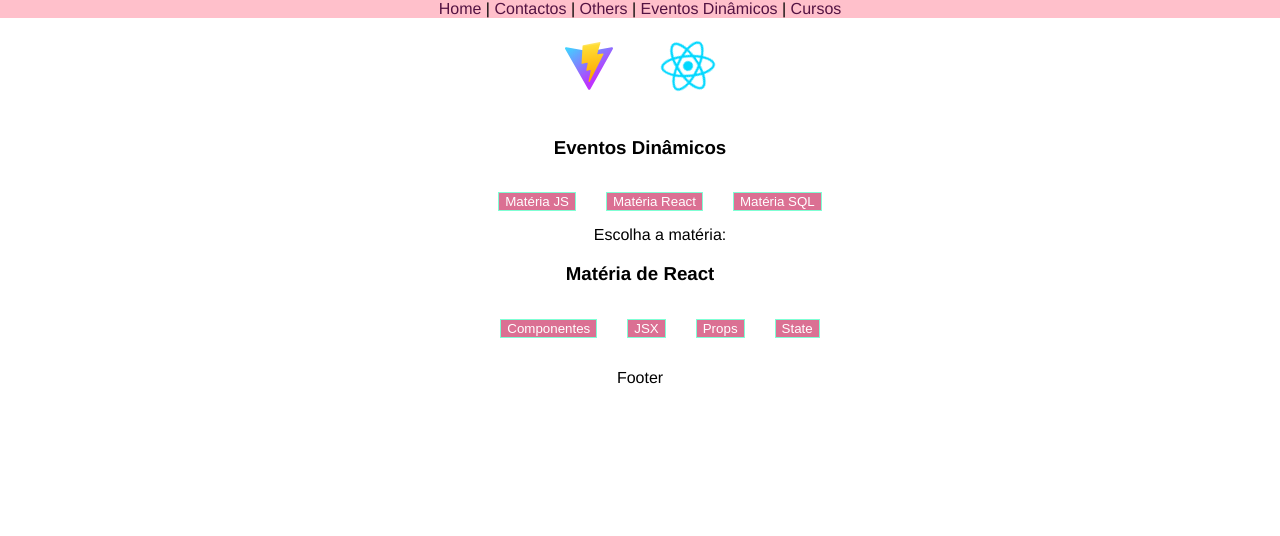
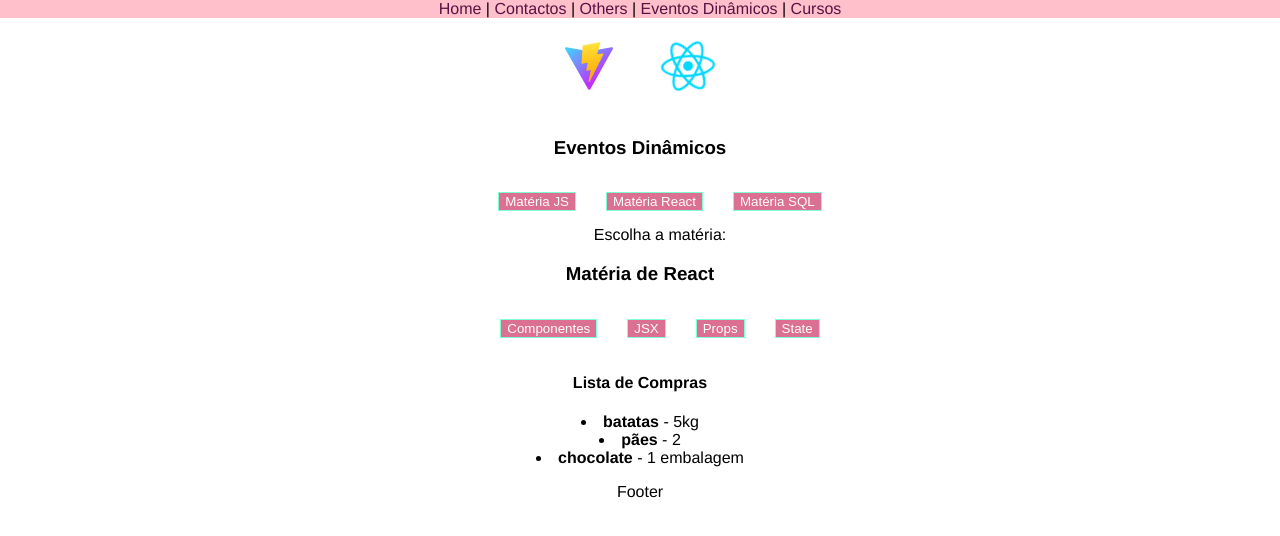
Before and after one commit to anaacaarolina/FrontEnd-CESAE, a React (Vite) app in the folder TAPW/React/ReactTAPW/: page /eventos-dinamicos in a window 1280 px wide. Shown: the top 536 px of the page. Built offline with nearby package versions, Linux system fonts and the light colour scheme.

Commit message:
exercicio Lista de Compras (TAP)

```diff
--- /dev/null
+++ b/TAPW/React/ReactTAPW/src/components/ShoppingList.jsx
@@ -0,0 +1,14 @@
+import listaDeCompras from "../data/listaDeCompras";
+
+export default function ShoppingList({ item, quantidade }) {
+  return (
+    <>
+      <h4>Lista de Compras</h4>
+      {listaDeCompras.map((item) => (
+        <li>
+          <b>{item.item}</b> - {item.quantidade}
+        </li>
+      ))}
+    </>
+  );
+}
--- /dev/null
+++ b/TAPW/React/ReactTAPW/src/data/listaDeCompras.js
@@ -0,0 +1,15 @@
+const listaDeCompras = [
+  {
+    item: "batatas",
+    quantidade: "5kg",
+  },
+  {
+    item: "pães",
+    quantidade: "2",
+  },
+  {
+    item: "chocolate",
+    quantidade: "1 embalagem",
+  },
+];
+export default listaDeCompras;
--- a/TAPW/React/ReactTAPW/src/pages/HomePage.jsx
+++ b/TAPW/React/ReactTAPW/src/pages/HomePage.jsx
@@ -9,6 +9,7 @@ export default function HomePage() {
       <Link to="/others">Others</Link>
       <br />
       <Link to="/eventos-dinamicos">Eventos Dinâmicos</Link>
+      <br />
     </div>
   );
 }
--- a/TAPW/React/ReactTAPW/src/pages/ReactDynamic.jsx
+++ b/TAPW/React/ReactTAPW/src/pages/ReactDynamic.jsx
@@ -1,6 +1,7 @@
 import Botao from "../components/botao";
 import ReactSubject from "../components/ReactSubject";
 import { useState } from "react";
+import ShoppingList from "../components/ShoppingList";
 
 export default function ReactDynamic() {
   const [chosenSubject, setChosenSubject] = useState("Escolha a matéria: ");
@@ -19,7 +20,8 @@ export default function ReactDynamic() {
         <Botao aoClicar={() => getSubject("SQL")}>Matéria SQL</Botao>
         <div>{chosenSubject}</div>
       </menu>
-      <ReactSubject />{" "}
+      <ReactSubject />
+      <ShoppingList />
     </div>
   );
 }
```
